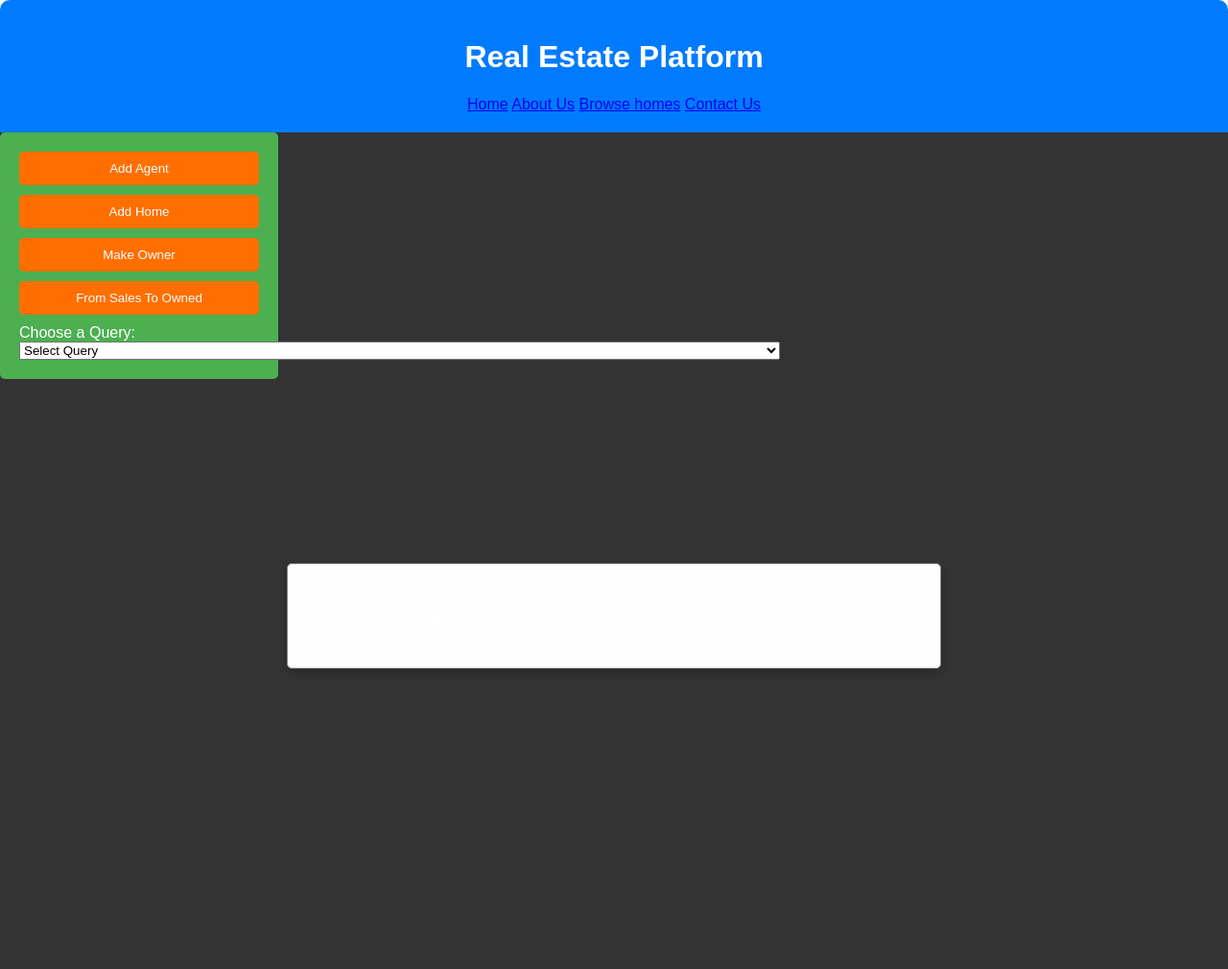
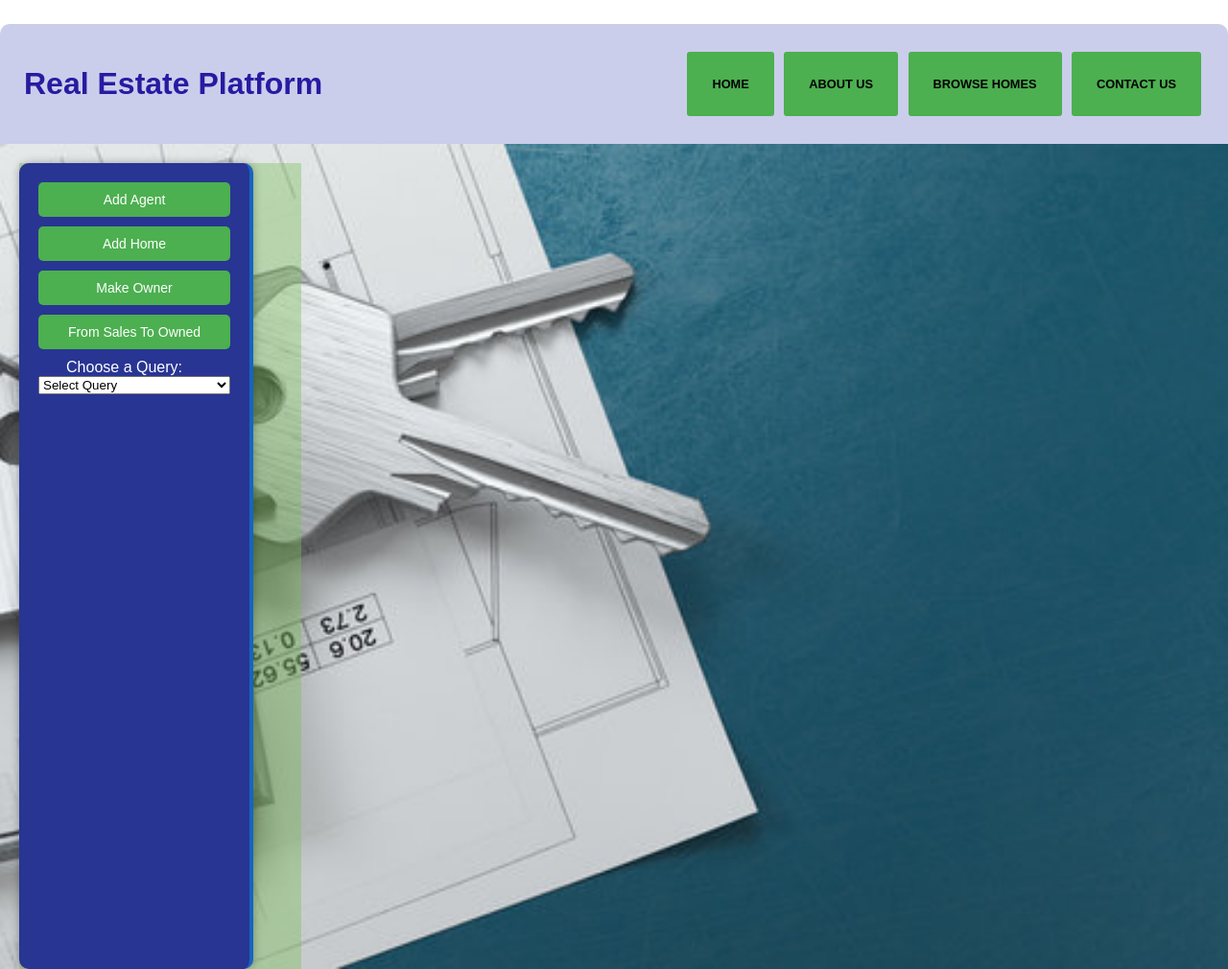
Before and after one commit to raihanou/database-systems1, a Django app: page / in a window 1280 px wide. Shown: the whole page at 96% size. Before the commit the page ends 697 px from the top, so only its background shows below. Run offline with Django 5.2, Linux system fonts and the light colour scheme; data that the repository does not hold is empty.

Commit message:
Update styles.css

```diff
--- a/DjangoFramework/RealEstateWebApplication/webapp/static/styles.css
+++ b/DjangoFramework/RealEstateWebApplication/webapp/static/styles.css
@@ -1,24 +1,82 @@
+* {
+    padding: 0;
+    margin: 0;
+}
+
+/* Add button styles */
+.button {
+    display: inline-block;
+    padding: 2px 4px; /* Reduced padding for smaller buttons */
+    margin: 0 3px;
+    border: 2px solid #4CAF50;
+    border-radius: 3px;
+    background-color: #4CAF50;
+    color: white;
+    text-decoration: none;
+    text-transform: uppercase;
+    font-weight: bold;
+    font-size: 12px; /* Adjust font size as needed to make the text smaller */
+    transition: background-color 0.3s, color 0.3s, border-color 0.3s;
+}
+
+/* Button hover effectf */
+.button:hover {
+    background-color: white; /* White background */
+    color: #4CAF50; /* Green text */
+    border-color: #4CAF50; /* Green border */
+}
+
+
+
 body {
+    width: 100vw;
+    height: 100vh;
     font-family: Arial, sans-serif;
     margin: 0;
     padding: 0;
+    overflow: hidden;
 }
 
-.container {
-    width: 100%;
-    min-height: 100vh;
-    background-color: #333; /* Dark gray color */
-    color: #fff; /* Text color */
+.header {
+    width: 80vw;
+    height: 85px;
+    margin: 1% 2% 1% 1%;
     display: flex;
-    flex-direction: column;
+    justify-content: space-between;
+    align-items: center;
+}
+
+.nlinks {
+    text-decoration: none;
+    padding: 24px;
+    color: black;
+    text-transform: uppercase;
+    font-size: 0.8em;
+}
+
+.hidden {
+    display: none;
 }
 
 .title-panel {
-    background-color: #007bff;
-    color: white;
-    padding: 20px;
+    background-color: #afb5e1a8;
+    color: rgb(40, 27, 162);
+    padding: 20px 25px; /* Decreased padding on the sides */
     border-radius: 10px 10px 0 0;
     text-align: center;
+    margin: 25px auto 0; /* Center the title-panel horizontally and add margin to the top */
+    width: calc(100% - 50px); /* Adjusted width to accommodate margins */
+}
+
+
+.back-container {
+    background-image: url('images/bg1.jpg');
+    background-size: cover;
+    background-position: center;
+    width: 100vw;
+    min-height: 80vh;
+    display: flex; /* Make container flex */
+    align-items: flex-start; /* Align items from the top */
 }
 
 .nav-bar {
@@ -30,58 +88,70 @@
     margin-bottom: 20px;
 }
 
+.container {
+    display: flex;
+    justify-content: center; /* Center content horizontally */
+    align-items: center; /* Center content vertically */
+    width: auto;
+    min-height: 80vh;
+    background-color: #7abd5966;
+    color: #3a12ea; /* Text color */
+    margin-top: 20px;
+    margin-left: 20px;
+}
+
 .side-bar {
     width: 250px;
-    background-color: #4CAF50;
+    background-color: #283593; /* Change to a different color */
     padding: 20px;
-    border-radius: 5px;
     color: white;
+    display: flex;
+    flex-direction: column;
+    align-items: flex-start;
+    height: 100vh;
+    border-right: 4px solid #1565c0; /* Add border to the right */
+    border-radius: 10px;
+    box-shadow: 0 0 10px rgba(0, 0, 0, 0.3); /* Add shadow effect */
 }
 
+
 .side-bar button {
-    display: block;
     width: 100%;
     margin-bottom: 10px;
     padding: 10px;
-    background-color: #ff6f00;
+    background-color: #4CAF50;
     color: white;
     border: none;
     border-radius: 5px;
     cursor: pointer;
+    font-size: 14px; /* Set font size */
+    transition: all 0.3s ease; /* Add transition effect */
 }
 
 .side-bar button:hover {
-    background-color: #ff8f00;
+    background-color: #4CAF50;
+    transform: scale(1.1); /* Scale button on hover */
 }
 
-.search-area {
-    display: flex;
-    justify-content: center;
-    gap: 10px;
-    margin-bottom: 20px;
+.predefined {
+    width: 100%;
+    height: fit-content;
+    top: 70%;
+    right: 50%;
 }
 
-.search-area input,
-.search-area select {
-    padding: 10px;
-    border-radius: 5px;
-    border: 1px solid #ccc;
+.query-div {
+    position: relative;
+    z-index: 1; /* Sit on top */
+    left: 50%;
+    top: 50%;
+    width: 100%; /* Full width */
+    height: 100%; /* Full height */
+    overflow: auto; /* Enable scroll if needed */
+    background-color: rgba(0, 0, 0, 0.4); /* Black w/ opacity */
 }
 
-.search-area button {
-    padding: 10px 20px;
-    background-color: #007bff;
-    color: white;
-    border: none;
-    border-radius: 5px;
-    cursor: pointer;
-}
-
-.search-area button:hover {
-    background-color: #0056b3;
-}
-
-/* Modal styles  */
+/* Modal styles */
 .modal {
     display: none; /* Hidden by default */
     position: fixed; /* Stay in place */
@@ -91,7 +161,7 @@
     width: 100%; /* Full width */
     height: 100%; /* Full height */
     overflow: auto; /* Enable scroll if needed */
-    background-color: rgba(0,0,0,0.4); /* Black w/ opacity */
+    background-color: rgba(0, 0, 0, 0.4); /* Black w/ opacity */
 }
 
 .modal-content {
@@ -117,3 +187,58 @@
     text-decoration: none;
     cursor: pointer;
 }
+
+select {
+    width: 200px; /* Set the desired width */
+}
+
+/* Adjust form labels and input fields */
+form label {
+    display: inline-block;
+    width: 150px; /* Set a fixed width for labels */
+    text-align: right; /* Align labels to the right */
+    margin-right: 10px; /* Add some right margin */
+}
+
+form input,
+form select {
+    width: 200px; /* Set a fixed width for input fields */
+    margin-bottom: 10px; /* Add some bottom margin */
+}
+
+form button[type="submit"] {
+    width: auto; /* Let the button width be determined by its content */
+    margin-top: 10px; /* Add some top mafffrgin */
+}
+
+div#hello {
+    position: absolute;
+    top: 50%;
+    left: 50%;
+    transform: translate(-50%, -50%);
+    z-index: 999;
+    width: 50%; /* or whatever width you prefer */
+    max-width: 1200px; /* maximum width the container can have */
+    overflow-x: auto; /* allows horizontal scrolling if the table is wider than the screen */
+    padding: 20px; /* optional: adds some space inside the container */
+    box-shadow: 0 4px 8px rgba(0, 0, 0, 0.2); /* optional: adds some shadow for depth */
+    background: #fff; /* optional: in case you want a different background */
+    border-radius: 10px; /* optional: if you want rounded corners */
+}
+
+table {
+    width: 60%; /* Set table to take full width of its container */
+    border-collapse: collapse; /* Collapse borders */
+    margin-bottom: 20px; /* Space below each table */
+  }
+
+  th, td {
+    border: 1px solid #ddd; /* Add border to table cells */
+    padding: 8px; /* Padding inside cells */
+    text-align: left; /* Align text to the left */
+  }
+
+  th {
+    background-color: #f2f2f2; /* Background color for header cells */
+    text-transform: uppercase; /* Make header text uppercase */
+  }
```
